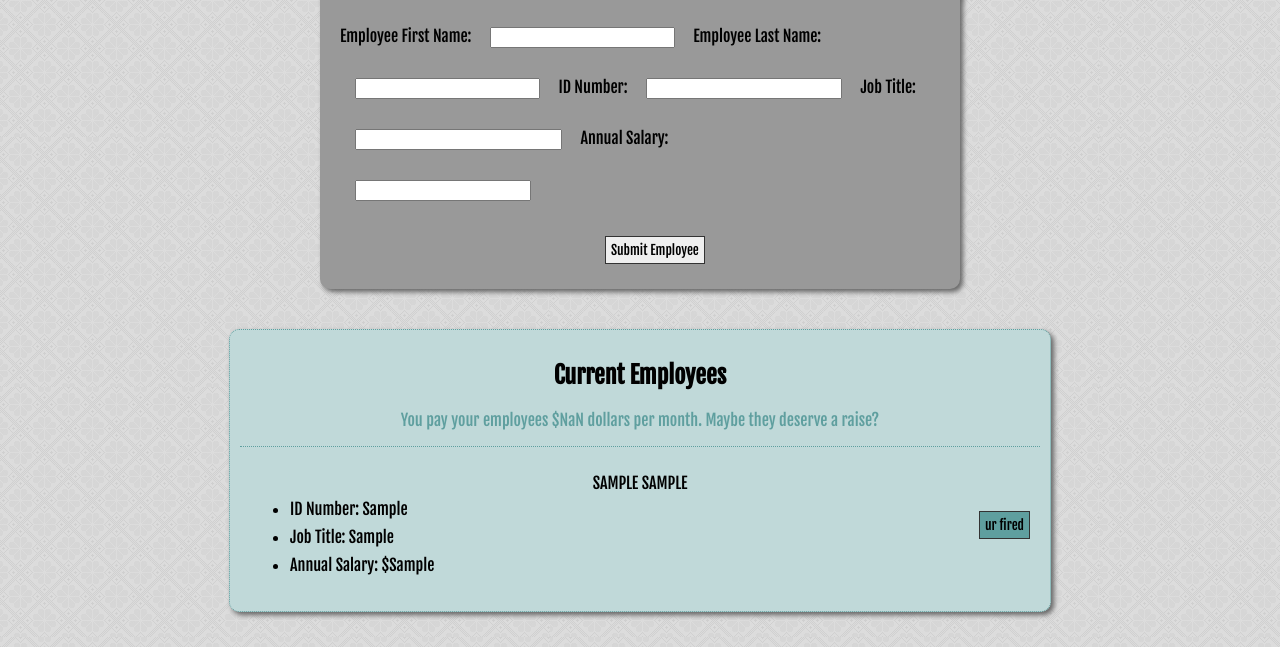
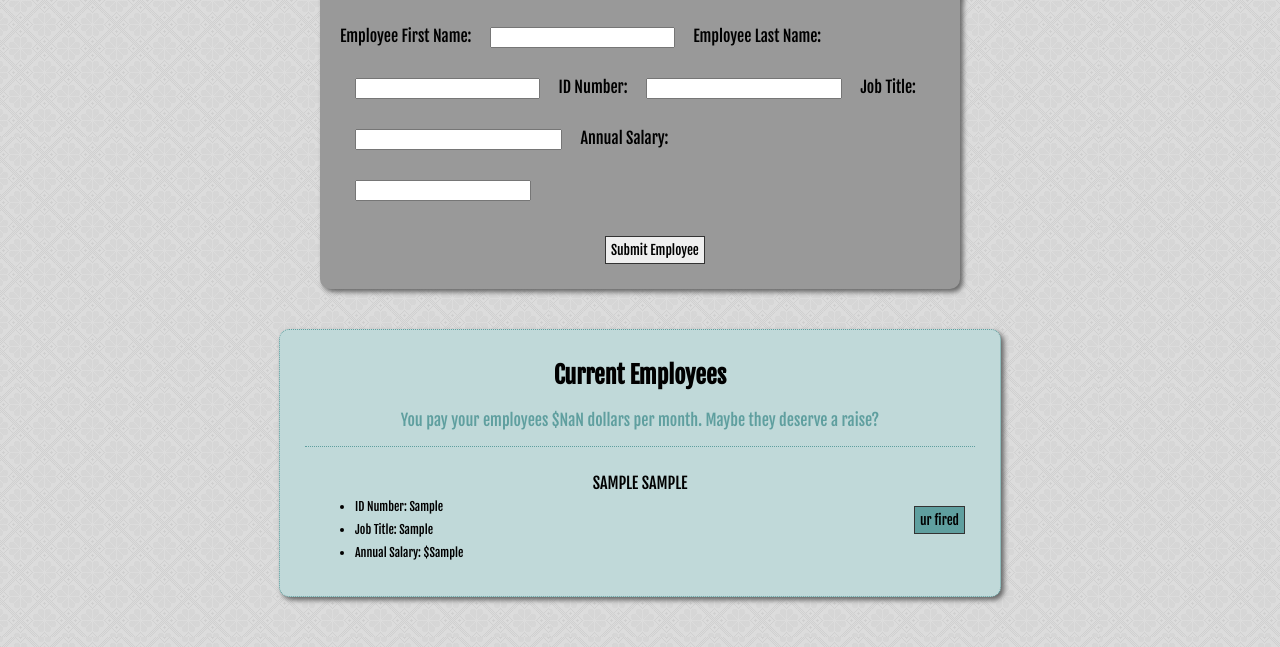
Before and after one commit to emilykeenan/weekend_assignment_1_employees, a plain HTML site: page index.html in a window 1280 px wide. Both pictures are taken after typing "Sample", "Sample", "Sample", "Sample", "Sample" into the empty fields and a click on the input "Submit Employee". Shown: the part 113-760 px from the top of the page. Drawn offline with Linux system fonts and the light colour scheme.

Commit message:
made container smaller and adjusted .person

```diff
--- a/form-style.css
+++ b/form-style.css
@@ -31,7 +31,7 @@ h1, #employeeinfo, #container {
 #container {
   padding: 10px;
   margin: 40px auto 0 auto;
-  width: 800px;
+  width: 700px;
   border: #5F9F9F 1px dotted;
   background-color: #C0D9D9;
   border-radius: 10px;
@@ -41,6 +41,8 @@ h1, #employeeinfo, #container {
 .person {
   padding: 10px;
   border-top: #5F9F9F 1px dotted;
+  width: 650px;
+  margin: 0 auto 0 auto;
 
 }
 
@@ -93,7 +95,7 @@ input {
   padding: 5px;
   font-family: 'Fjalla One', sans-serif;
   float: right;
-  margin-top: -80px;
+  margin-top: -70px;
 }
 .fired:hover {
   border: 1px solid #333333;
@@ -112,6 +114,7 @@ h2 {
 
 li {
     margin-bottom: 8px;
+    font-size: 12px;
 }
 
 input:-webkit-autofill,
```
